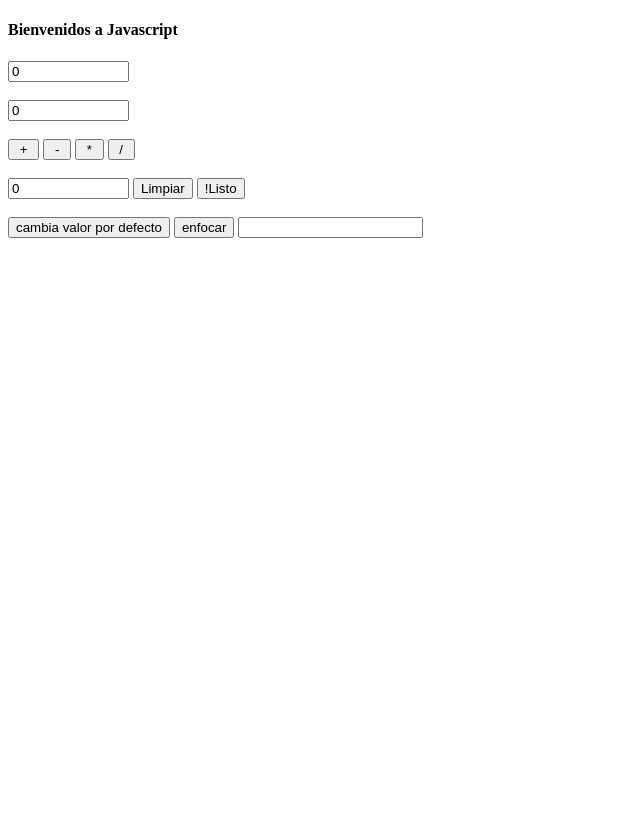
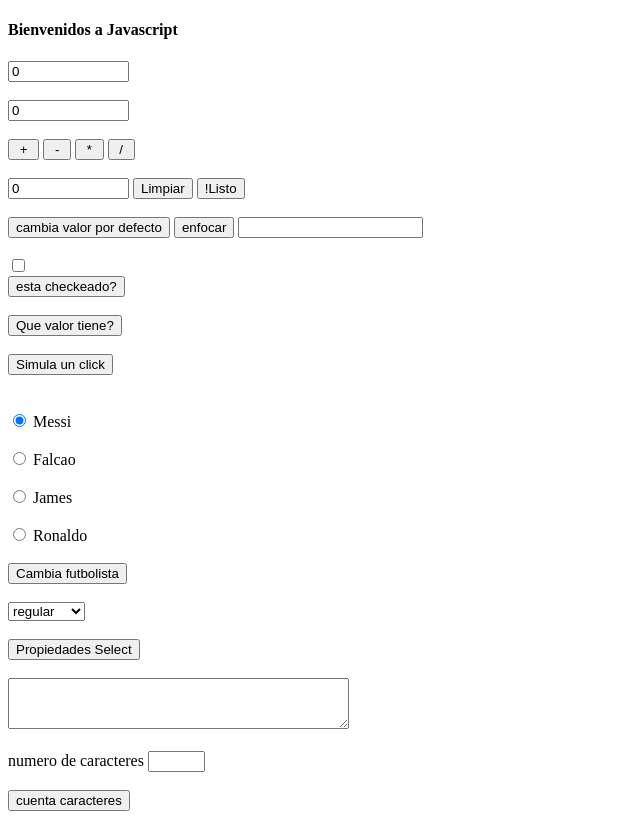
Before and after one commit to MLeandroCardenas/javascript-2, a plain HTML site: page proyecto-uno/index.html in a window 1280 px wide. Shown: the whole page, without its empty margins (0-640 px from the left). Drawn offline with Linux system fonts and the light colour scheme.

Commit message:
formularios

```diff
--- a/proyecto-uno/index.html
+++ b/proyecto-uno/index.html
@@ -33,6 +33,46 @@
          <input type="button" value="enfocar" onfocus="seleccionarFoco()">
          <input type="password" name="passwordField">
          <input type="hidden" name="hiddenField">
+         <br> <br>
+         <input type="checkbox" name="micheck" value="aprobado">
+         <br>
+         <input type="button" value="esta checkeado?" onclick="alertaCheck()">
+         <br> <br>
+         <input type="button" value="Que valor tiene?" onclick="alertaValue()">
+         <br> <br>
+         <input type="button" value="Simula un click" onclick="metodoClic()">
+
+         <br><br><br>
+
+         <input type="Radio" name="futbolista" value="messi" checked> Messi
+         <br><br>
+         <input type="Radio" name="futbolista" value="falcao"> Falcao
+         <br><br>
+         <input type="Radio" name="futbolista" value="james"> James
+         <br><br>
+         <input type="Radio" name="futbolista" value="ronaldo"> Ronaldo
+         <br><br>
+
+         <input type="button" name="" value="Cambia futbolista" onclick="cambiaFutboolista()">
+
+
+         <br><br>
+
+         <select name="selectExc">
+             <option value="10">Muy bien</option>
+             <option value="5" selected>regular</option>
+             <option value="0">Muy mal</option>
+         </select>
+         <br><br>
+         <input type="button" value="Propiedades Select" onclick="propiedades()">
+
+         <br><br>
+
+         <textarea name="textito" cols="40" rows="3"></textarea>
+         <br><br>
+         numero de caracteres <input type="text" name="numeroCaracteres" size="4">
+         <br><br>
+         <input type="button" value="cuenta caracteres" onclick="cuenta()">
 
     </form>
 
--- a/proyecto-uno/index.js
+++ b/proyecto-uno/index.js
@@ -35,3 +35,39 @@ function seleccionarFoco() {
     document.calc.operando1.focus();
     document.calc.operando1.select();
 }
+
+
+function alertaCheck() {
+    alert(document.calc.micheck.checked);
+}
+
+function alertaValue() {
+    alert(document.calc.micheck.value);
+}
+
+function metodoClic() {
+    document.calc.micheck.click();
+}
+
+function cambiaFutboolista() {
+    let i;
+    for( i=0; i<document.calc.futbolista.length; i++ ) {
+        if(document.calc.futbolista[i].checked)
+            break;
+    }
+    alert('El futbolista es ' + document.calc.futbolista[i].value);
+}
+
+function propiedades() {
+    let texto;
+    texto = 'El numero de opciones del select: ' + document.calc.selectExc.length + ' ';
+    let indice = document.calc.selectExc.selectedIndex;
+    texto += `indice de la opcion escojida: ${indice} `;
+    let valor = document.calc.selectExc.options[indice].value;
+    alert(texto);
+}
+
+function cuenta() {
+    let num = document.calc.textito.value.length;
+    document.calc.numeroCaracteres.value = num;
+}
```
Also changed, not shown: taller/index.html (added, +17 -0 lines), taller/index.js (added), taller/segunda.html (added).
